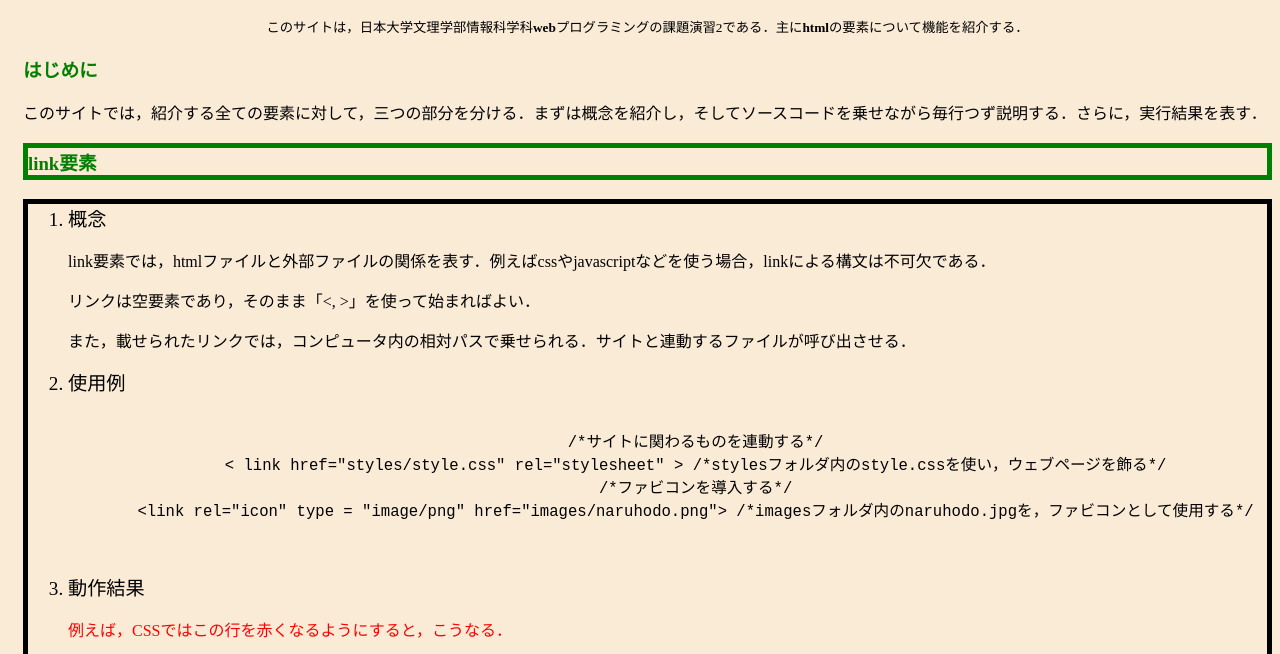
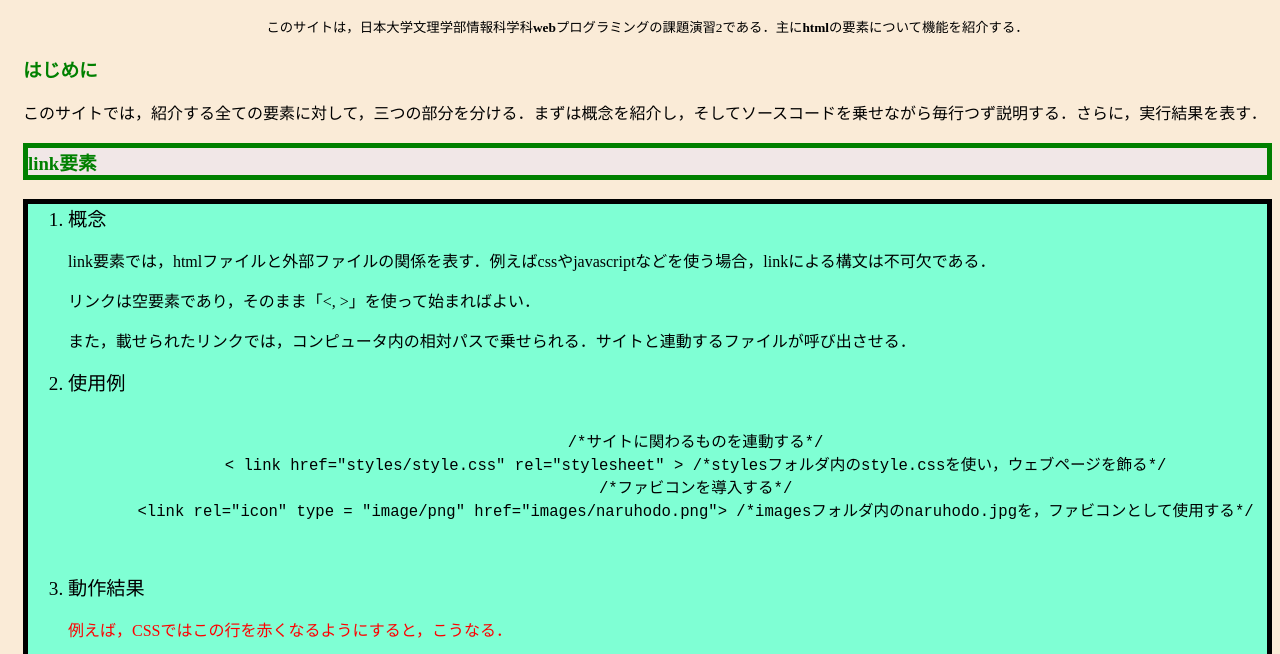
Before and after one commit to Basin-Bug/web_programming_2, a plain HTML site: page index.html in a window 1280 px wide. Shown: the part 127-781 px from the top of the page. Drawn offline with Linux system fonts and the light colour scheme.

Commit message:
Update style.css

```diff
--- a/styles/style.css
+++ b/styles/style.css
@@ -48,9 +48,16 @@ footer {
   text-align: center;
 }
 
-.square{
+h3.square{
   border-style:solid;
   border-width:5px;
+  background-color: rgb(241, 231, 231);
+}
+
+ol.square{
+  border-style:solid;
+  border-width:5px;
+  background-color: aquamarine;
 }
 
 li{
```
